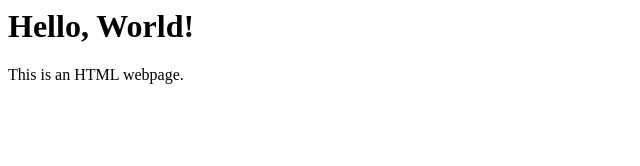
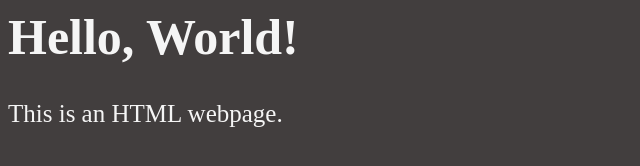
Before and after one commit to sharypoe/html_01, a plain HTML site: page index.html in a window 1280 px wide. Shown: the whole page, without its empty margins (0-640 px from the left). Drawn offline with Linux system fonts and the light colour scheme.

Commit message:
Added some basic CSS in order to style the webpage and make it less bright.

```diff
--- a/index.html
+++ b/index.html
@@ -3,7 +3,17 @@
   <head>
     <meta charset = "UTF-8">
     <title>HTML Webpage</title>
-
+    <style>
+      html
+      {
+        font-size: 25px;
+      }
+      body
+      {
+          background-color: rgb(66, 62, 62);
+          color: whitesmoke;
+      }
+    </style>
   </head>
 
   <body>
```
